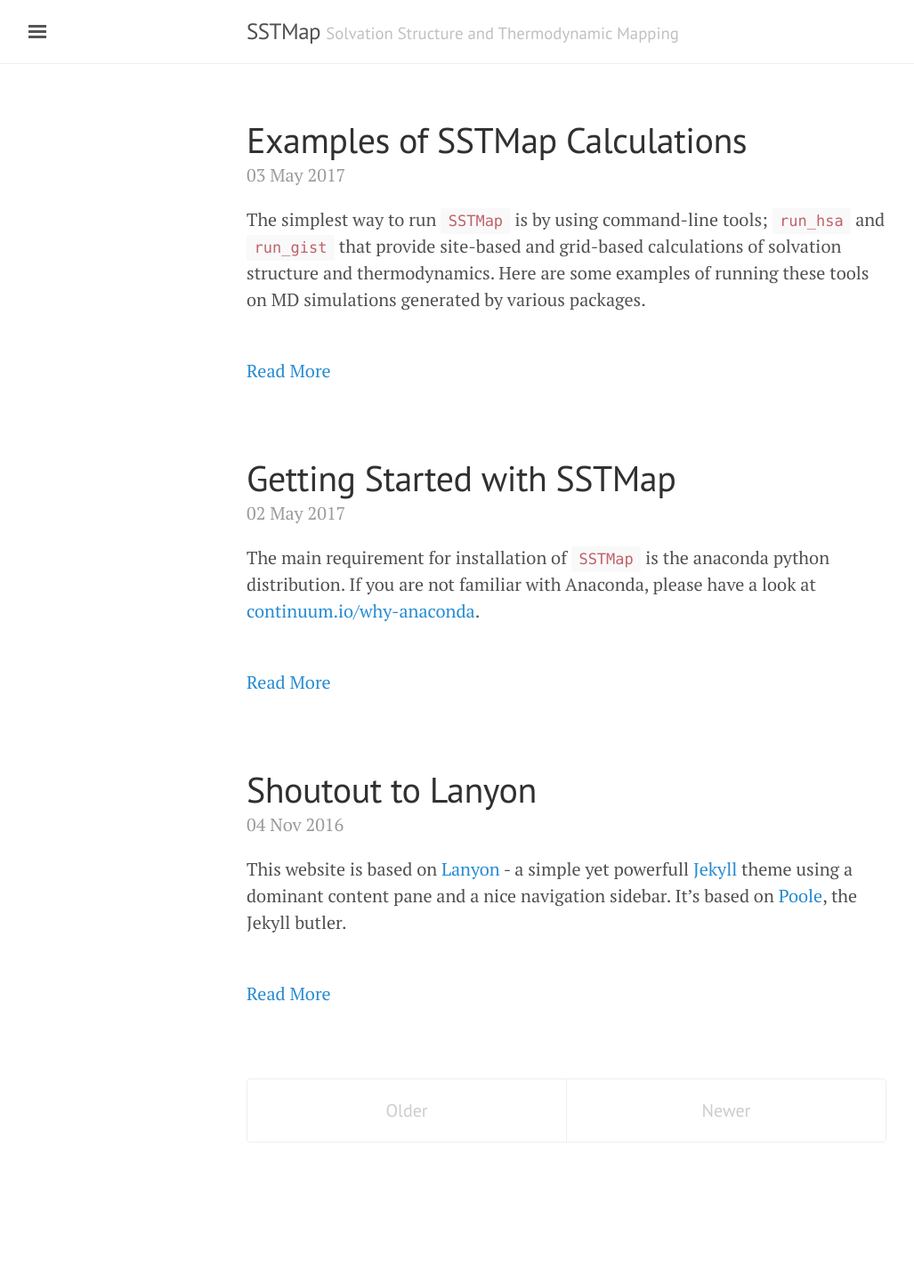
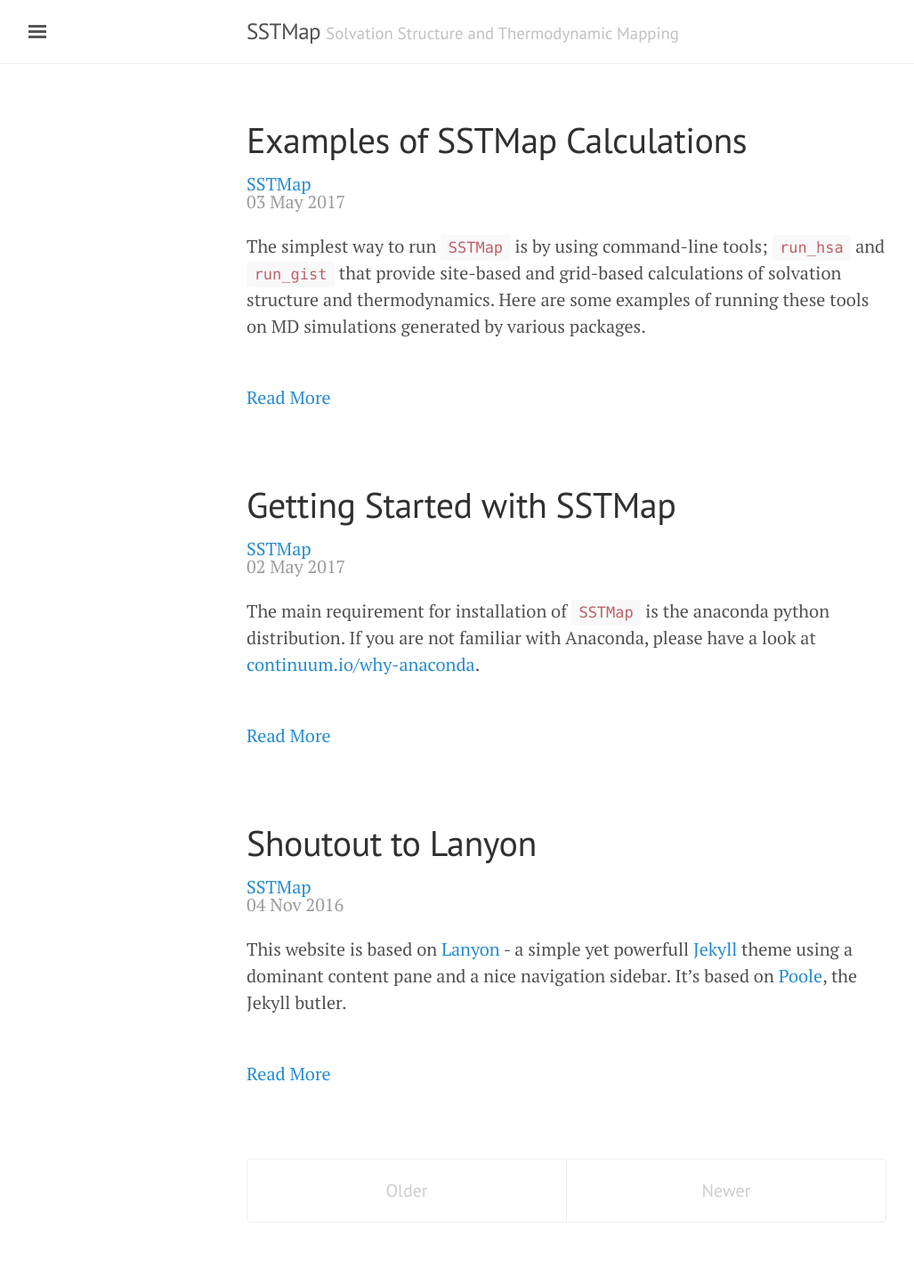
Before and after one commit to KurtzmanLab/SSTMap, a Jekyll site: the page built from index.html, in a window 1280 px wide. Shown: the whole page at 89% size, without its empty margins (3-1030 px from the left). Built offline with Jekyll 4.4.1, drawn with Linux system fonts in a browser that asks for light colours; the list of posts is cut into pages by our own code; before the commit the page ends 1344 px from its top, so only the background shows below that.

Commit message:
Update index.html

```diff
--- a/index.html
+++ b/index.html
@@ -11,6 +11,28 @@
         {{ post.title }}
       </a>
     </h1>
+
+    <!-- Look up authors. -->
+    {% assign authorCount = post.author | size %}
+    <span class="post-authors">
+    {% if authorCount == 0 %}
+      <a href="sstmap.org" target="_blank">SSTMap</a>
+    {% elsif authorCount == 1 %}
+      {% assign the_author = site.data.authors[post.author] %}
+        Written by <a href="{{ the_author.web }}" target="_blank">{{ the_author.name }}</a>
+    {% else %}
+      {% for nth_author in post.author %}
+        {% assign the_author = site.data.authors[nth_author]%}
+        {% if forloop.first %}
+          Written by <a href="{{ the_author.web }}" target="_blank">{{ the_author.name }}</a>
+        {% elsif forloop.last %}
+          and <a href="{{ the_author.web }}" target="_blank">{{ the_author.name }}</a>
+        {% else %}
+            , <a href="{{ the_author.web }}" target="_blank">{{ the_author.name }}</a>
+        {% endif %}
+      {% endfor %}
+    {% endif %}
+  </span>
 
     <span class="post-date">{{ post.date | date_to_string }}</span>
 
```
